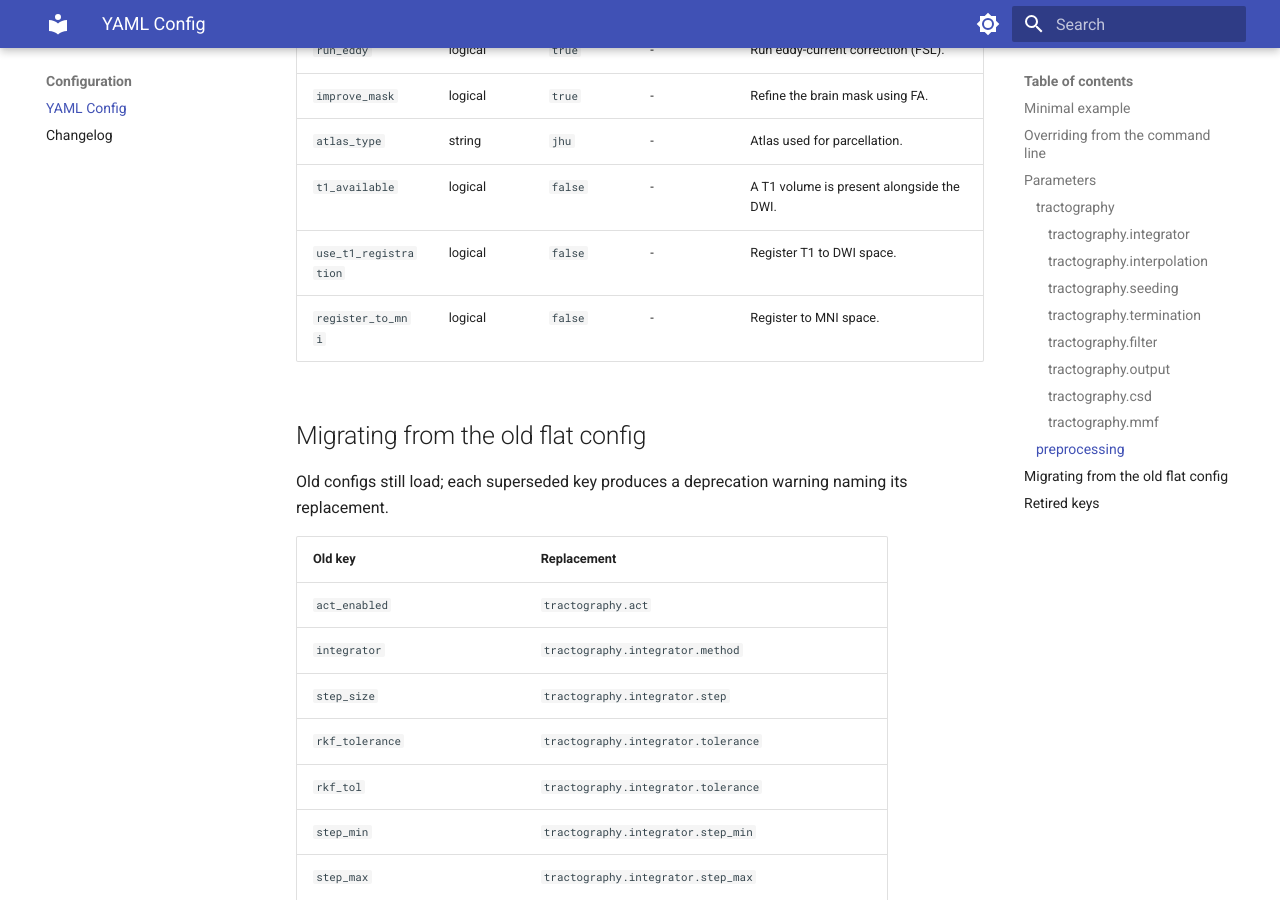
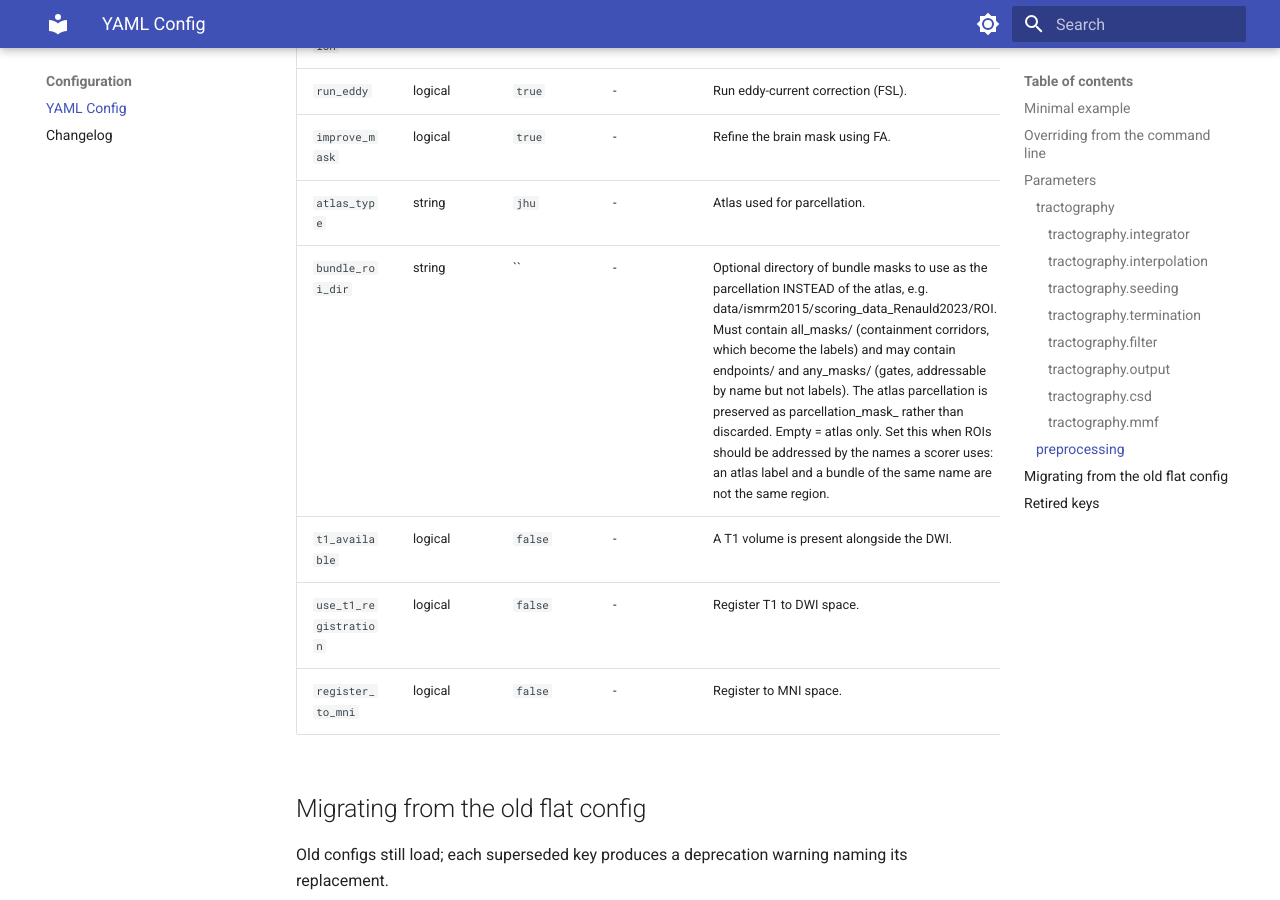
Before and after one commit to uicneuro/hinec, an MkDocs documentation site: the page built from docs/YAML_CONFIG.md, in a window 1280 px wide and 900 px high, scrolled down 5832 px. Built offline with MkDocs 1.6.1 and Material for MkDocs 9.7.7, drawn with Linux system fonts in a browser that asks for light colours.

Commit message:
Cap FACT by arc length, and make the bundle parcellation reproducible
max_arc did not mean arc length for FACT. max_steps is derived as
ceil(max_arc/step), which is exactly max_arc of arc for a fixed-step integrator -
but FACT jumps to the next voxel boundary, so its steps are crossings of roughly
one voxel each. With standard_dti (max_arc 2500, step 0.5) the cap allowed 5000
crossings, twice the intended arc, and the allowance doubled again whenever the
step was halved. The tracker now accumulates real arc and stops at max_arc,
keeping max_steps only as a loop guard. Measured per direction: 20.55 voxels at
both step 0.5 and 0.25, where it previously scaled as 1/step.

The bundle parcellation could not be rebuilt from the repository. nim_roi_mask
reads nim.roi_masks, but nothing ever wrote it - the ISMRM parcellation existed
only inside a gitignored .mat produced by a throwaway script, so a fresh clone
could not reproduce it and a claim in an earlier commit message was not true.
preprocessing.bundle_roi_dir now names a directory of bundle masks, main.m
attaches them through nim_attach_bundle_rois, and config/ismrm2015.yml points at
the challenge's own ROI directory. The atlas parcellation is preserved as
parcellation_mask_<atlas_type> rather than replaced, since it remains the right
atlas for tract-core statistics.

Wiring that up exposed a latent bug in the loader: every string value was passed
through lower(), which is correct for enums matched case-insensitively and wrong
for everything else. The path silently became
data/ismrm2015/scoring_data_renauld2023/roi and then failed to exist. Case is now
normalised only for keys that declare an allowed set, with a regression test.

```diff
--- a/docs/YAML_CONFIG.md
+++ b/docs/YAML_CONFIG.md
@@ -133,6 +133,7 @@ parameter. A key marked `hinec` is ignored by `standard` and `mmf`.
 | `run_eddy` | logical | `true` | - | Run eddy-current correction (FSL). |
 | `improve_mask` | logical | `true` | - | Refine the brain mask using FA. |
 | `atlas_type` | string | `jhu` | - | Atlas used for parcellation. |
+| `bundle_roi_dir` | string | `` | - | Optional directory of bundle masks to use as the parcellation INSTEAD of the atlas, e.g. data/ismrm2015/scoring_data_Renauld2023/ROI. Must contain all_masks/ (containment corridors, which become the labels) and may contain endpoints/ and any_masks/ (gates, addressable by name but not labels). The atlas parcellation is preserved as parcellation_mask_<atlas_type> rather than discarded. Empty = atlas only. Set this when ROIs should be addressed by the names a scorer uses: an atlas label and a bundle of the same name are not the same region. |
 | `t1_available` | logical | `false` | - | A T1 volume is present alongside the DWI. |
 | `use_t1_registration` | logical | `false` | - | Register T1 to DWI space. |
 | `register_to_mni` | logical | `false` | - | Register to MNI space. |
```
Also changed, not shown: 6 other files.
